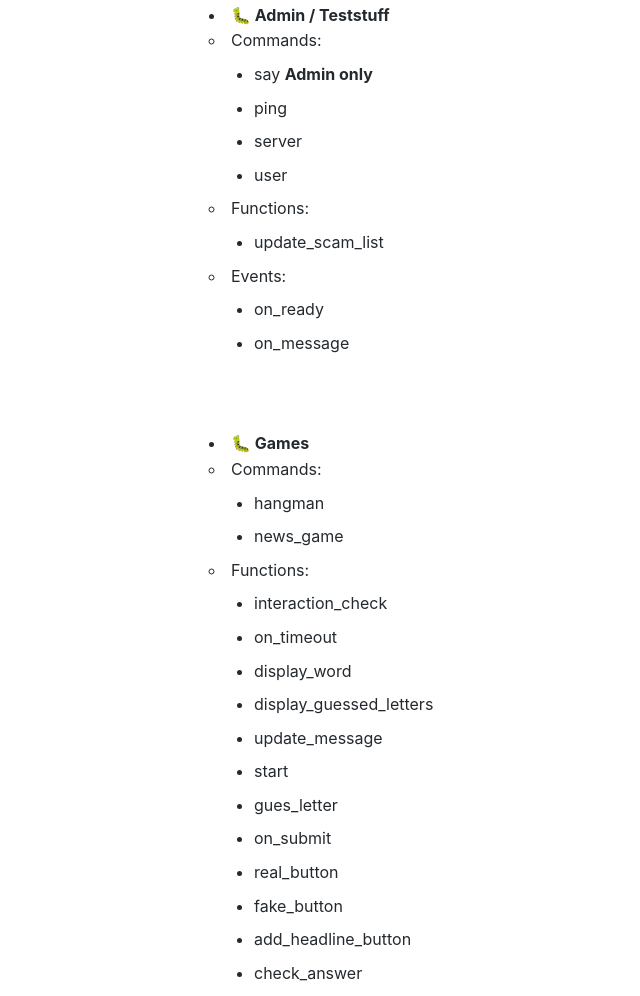
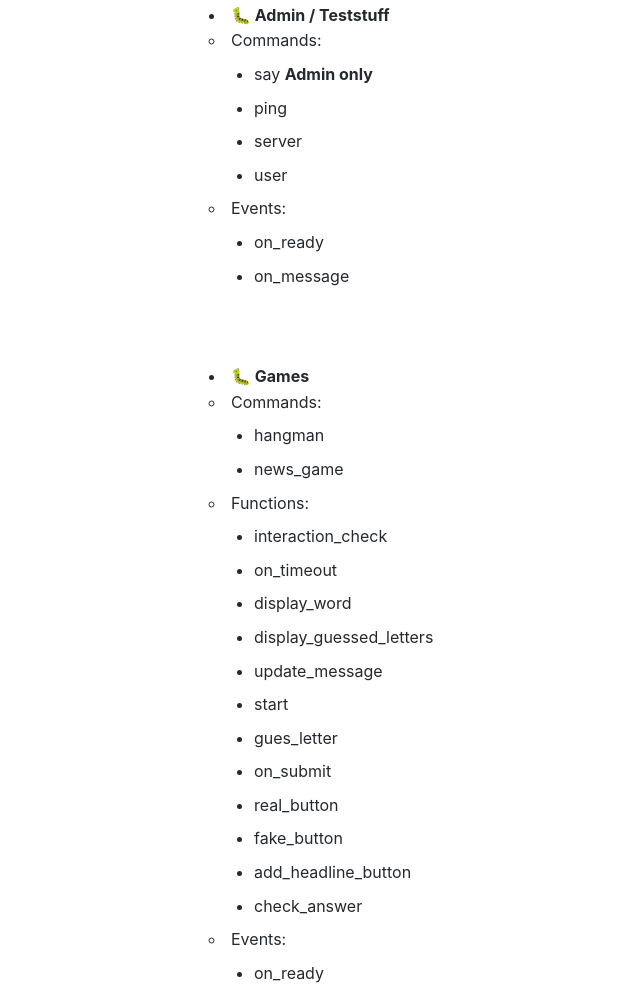
Before and after one commit to Tamino1230/discord-bot, a plain HTML site: page index.html in a window 1280 px wide. Shown: the part 8578-9574 px from the top of the page, without its empty margins (79-719 px from the left). Drawn offline with Linux system fonts and the light colour scheme; files whose address does not match are found by name.

Commit message:
Removed wrongly placed Function: "update-scam-list" in "Admin / Teststuff"

```diff
--- a/index.html
+++ b/index.html
@@ -325,10 +325,6 @@ PROTECTED_USERS = [702893526303637604, 1337787532665946186]
                                 <li>server</li>
                                 <li>user</li>
                             </ul>
-                            <li>Functions:</li>
-                            <ul class="command-list">
-                                <li>update_scam_list</li>
-                            </ul>
                             <li>Events:</li>
                             <ul class="command-list">
                                 <li>on_ready</li>
```
